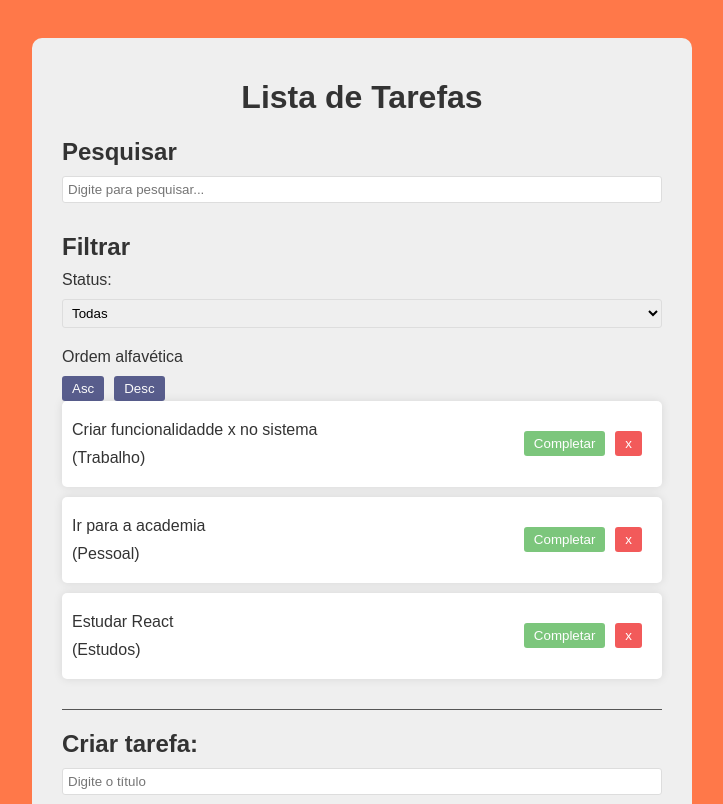
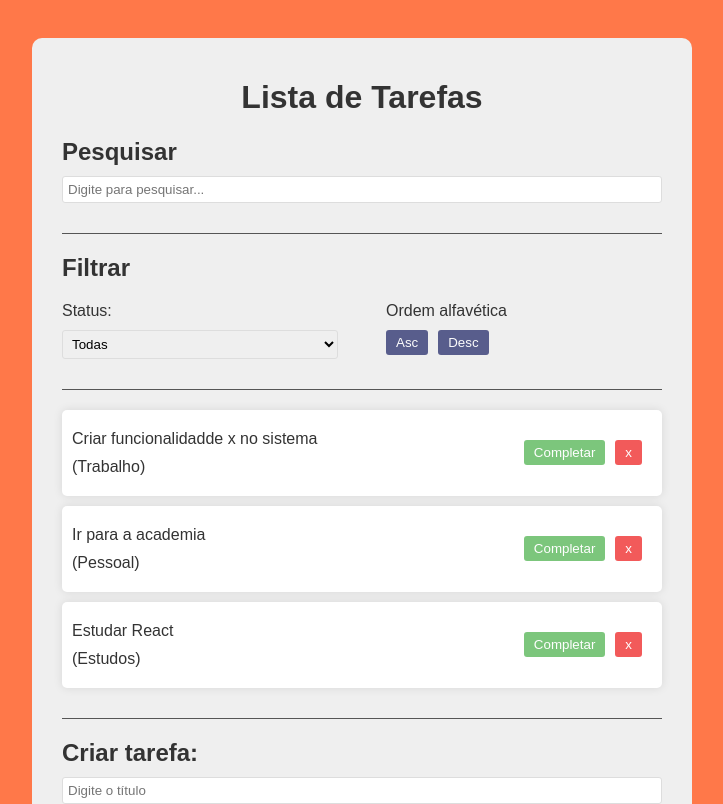
Before and after one commit to pedroCoding/To-Do-List-com-ReactJS, a React (Vite) app in the folder list To-Do/: page / in a window 1280 px wide. Shown: the top 804 px of the page, without its empty margins (278-1001 px from the left). Built offline with nearby package versions, Linux system fonts and the light colour scheme.

Commit message:
Organizando o css do filtro

```diff
--- a/list To-Do/src/App.css
+++ b/list To-Do/src/App.css
@@ -84,3 +84,19 @@
   border-radius: 3px;
   width: 100%;
 }
+
+.filter, .search{
+  border-bottom: 1px solid #555;
+  margin-bottom: 20px;
+  padding-bottom: 20px;
+}
+
+.filter-options{
+  display: flex;
+  justify-content: space-between;
+  gap: 3rem;
+}
+
+.filter-options div{
+  flex:  1 1 0;
+}
```
